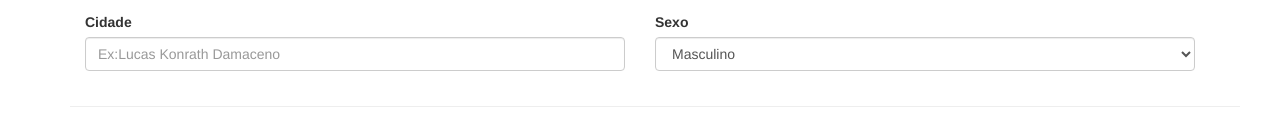
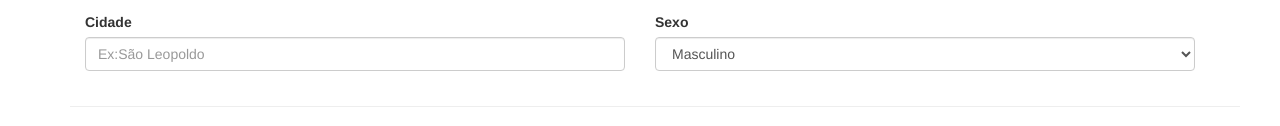
Before and after one commit to LucasKonrath/lucas.damaceno, a plain HTML site: page Modulo3_HTML/Exercicio-Form/ExForm.html in a window 1280 px wide. Shown: the part 237-363 px from the top of the page. Drawn offline with nearby package versions, Linux system fonts and the light colour scheme.

Commit message:
fix(ExercicioForm):corrigir exemplo de cidade.

```diff
--- a/Modulo3_HTML/Exercicio-Form/ExForm.html
+++ b/Modulo3_HTML/Exercicio-Form/ExForm.html
@@ -38,7 +38,7 @@
 
     <div class="col-md-6 form-group">
     <label>Cidade</label>
-    <input type="text" class="form-control" placeholder="Ex:Lucas Konrath Damaceno">
+    <input type="text" class="form-control" placeholder="Ex:São Leopoldo">
     </div>
     <div class="col-md-6 form-group">
     <label>Sexo</label><br>
```
